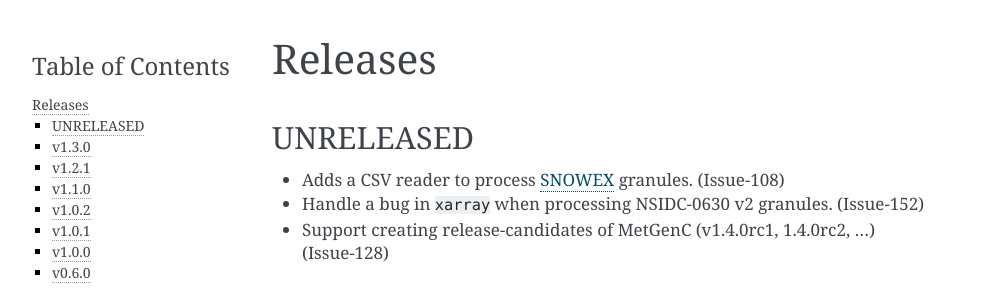
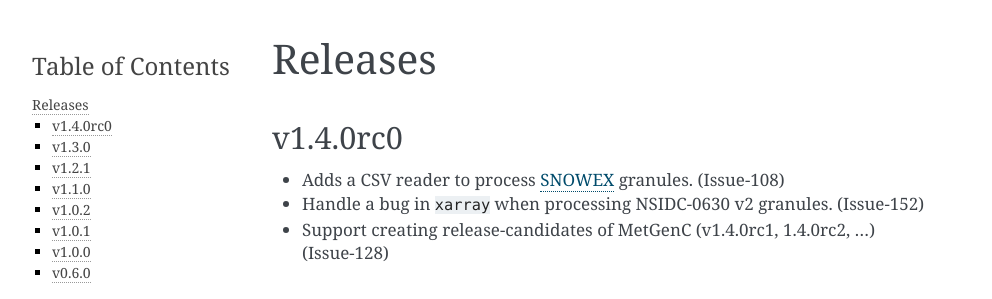
Before and after one commit to nsidc/granule-metgen, a Sphinx documentation site: the page built from docs/source/releases.rst, in a window 1280 px wide. Shown: the top 299 px of the page, without its empty margins (148-1140 px from the left). Built offline with Sphinx 7.4.7, drawn with Linux system fonts in a browser that asks for light colours.

Commit message:
Bump version: 1.3.0 → 1.4.0rc0

```diff
--- a/CHANGELOG.md
+++ b/CHANGELOG.md
@@ -1,4 +1,4 @@
-## UNRELEASED
+## v1.4.0rc0
 
 * Adds a CSV reader to process [SNOWEX](https://nsidc.org/data/snex23_ssa/versions/1) granules. (Issue-108)
 * Handle a bug in `xarray` when processing NSIDC-0630 v2 granules. (Issue-152)
--- a/docs/source/conf.py
+++ b/docs/source/conf.py
@@ -6,8 +6,8 @@ sys.path.insert(0, str(Path("..", "..", "src").resolve()))
 project = "MetGenC"
 copyright = "2024, NSIDC"
 author = "National Snow and Ice Data Center"
-release = "v1.3.0"
-version = "v1.3.0"
+release = "v1.4.0rc0"
+version = "v1.4.0rc0"
 
 extensions = [
     "myst_parser",
--- a/pyproject.toml
+++ b/pyproject.toml
@@ -1,6 +1,6 @@
 [tool.poetry]
 name = "nsidc-metgenc"
-version = "1.3.0"
+version = "1.4.0rc0"
 description = "The nsidc-metgenc package enables data producers as well as Operations staff managing the data ingest workflow to create metadata files conforming to NASA's Common Metadata Repository UMM-G specification."
 authors = ["National Snow and Ice Data Center (NSIDC) <nsidc@nsidc.org>"]
 readme = "README.md"
@@ -39,7 +39,7 @@ sphinx = "^8.1.3"
 myst-parser = "^4.0.0"
 
 [tool.bumpversion]
-current_version = "1.3.0"
+current_version = "1.4.0rc0"
 parse = """(?x)
     (?P<major>0|[1-9]\\d*)\\.
     (?P<minor>0|[1-9]\\d*)\\.
```
Also changed, not shown: 1 other file.
